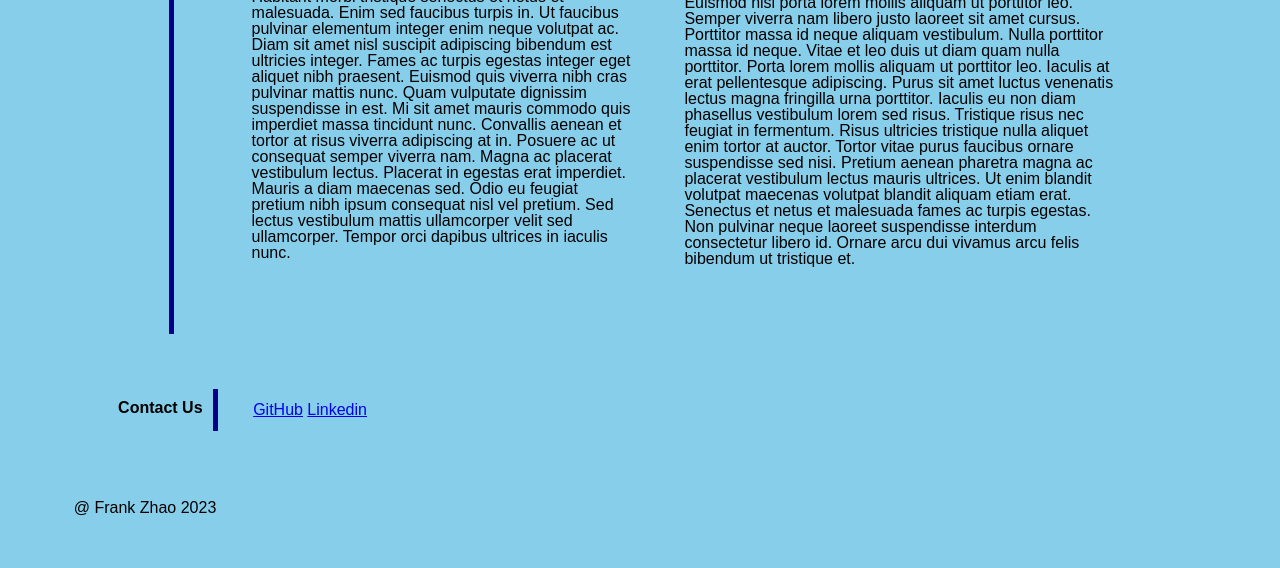
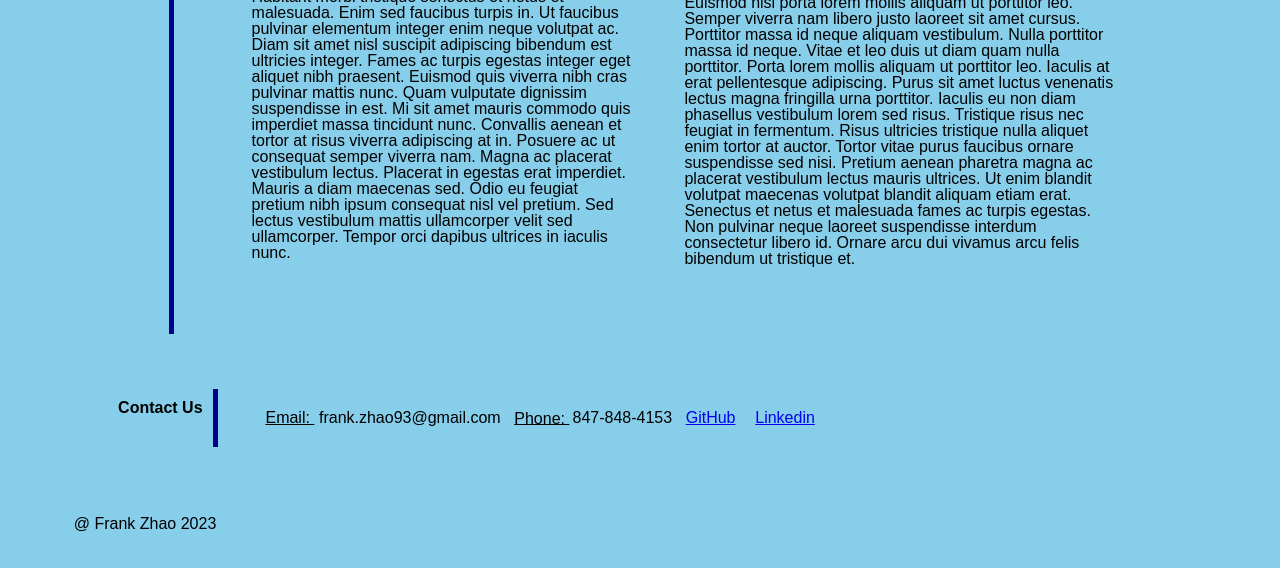
Before and after one commit to fzhao888/Portfolio, a plain HTML site: page index.html in a window 1280 px wide. Shown: the part 2041-2609 px from the top of the page. Drawn offline with Linux system fonts and the light colour scheme.

Commit message:
Added email and phone number to contact us

```diff
--- a/assets/css/style.css
+++ b/assets/css/style.css
@@ -115,6 +115,7 @@ header a{
 /*styles contact us section */
 .contact-us{
     display: flex;
+    white-space: nowrap;
 }
 
 /*styles contact us title */
--- a/index.html
+++ b/index.html
@@ -95,6 +95,8 @@
             <h2>Contact Us</h2>
 
             <ul class="links">
+                <p> <u>Email: </u> frank.zhao93@gmail.com</p>
+                <p> <u>Phone: </u> 847-848-4153 </p>
                 <a href="https://github.com/fzhao888"> GitHub </a>
                 <a href="https://www.linkedin.com/in/frank-zhao-1bb65822a/"> Linkedin</a>
             </ul>
```
